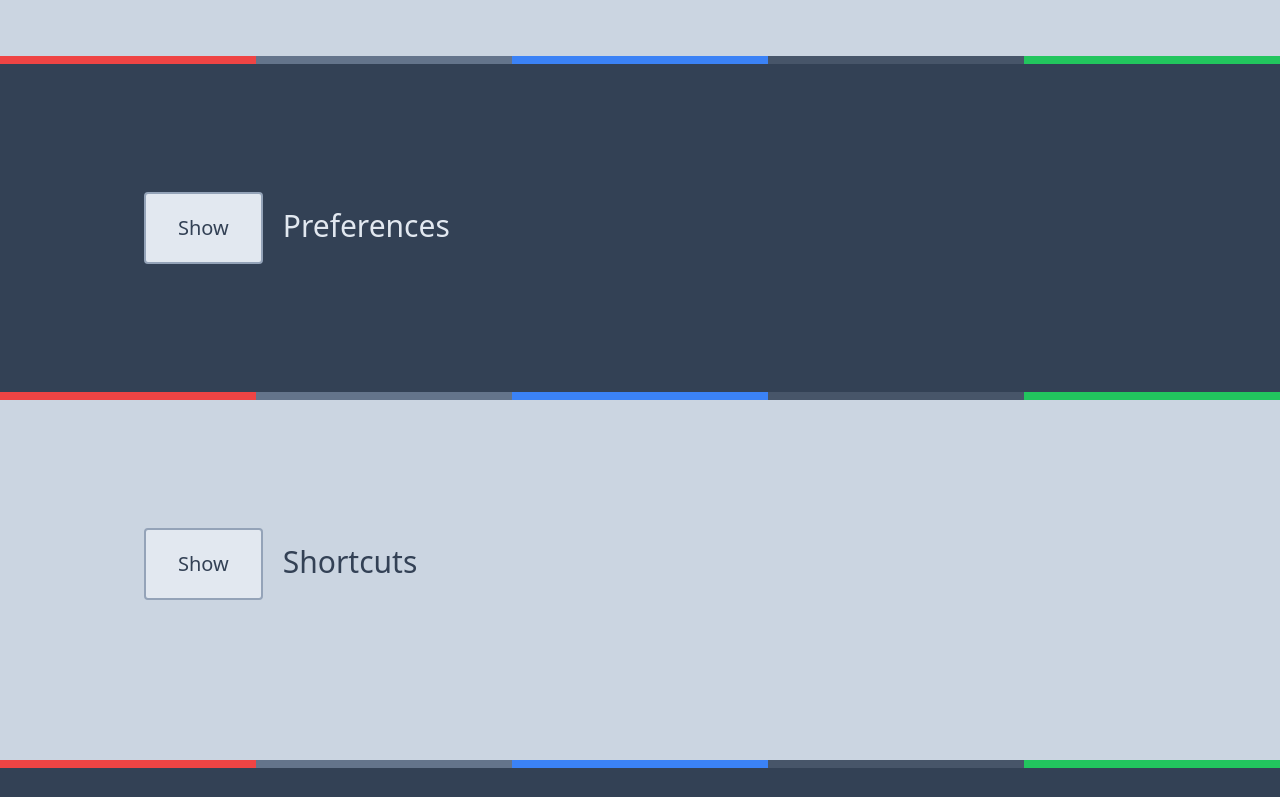
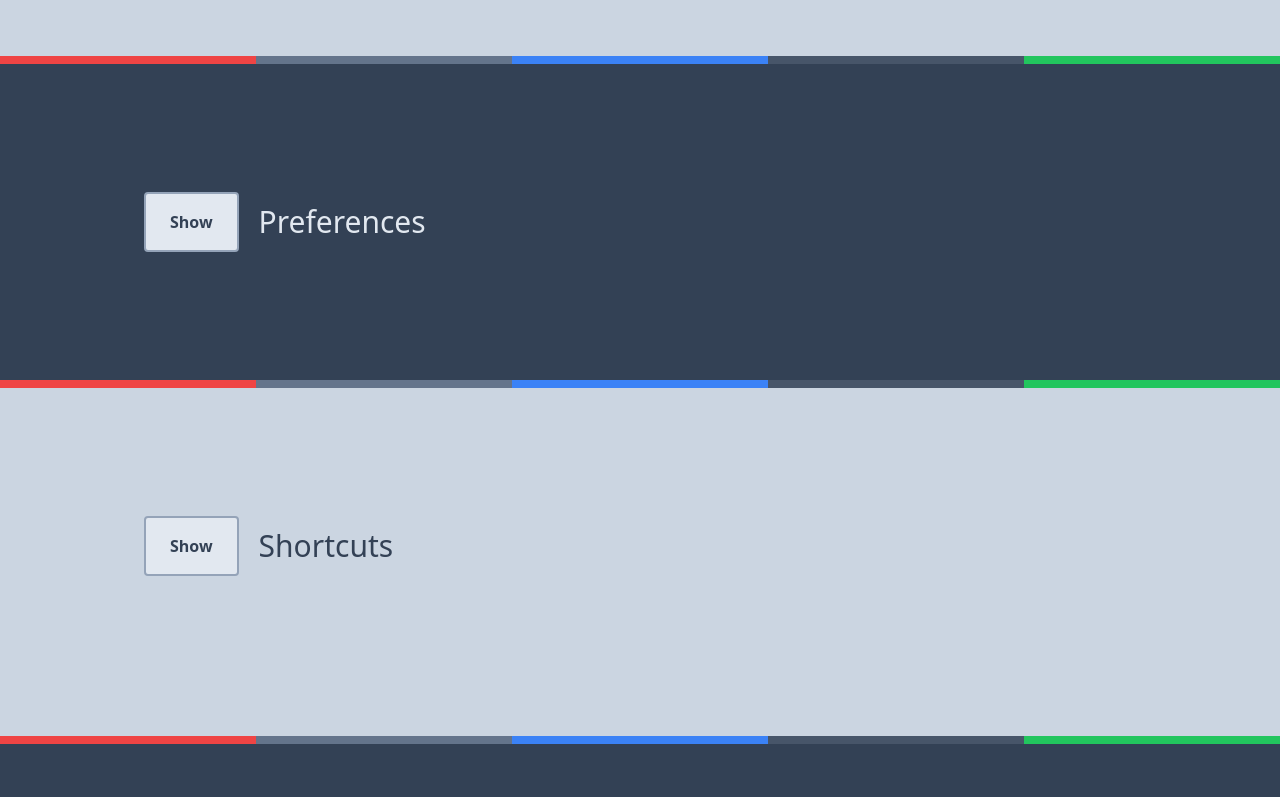
Before and after one commit to reactry/shades, a React (Create React App) app: page / in a window 1280 px wide. Shown: the part 1288-2085 px from the top of the page. Built offline with nearby package versions, Linux system fonts and the light colour scheme.

Commit message:
Made the button smaller

```diff
--- a/src/BigButton.js
+++ b/src/BigButton.js
@@ -6,7 +6,7 @@ export default function BigButton ({
 }) {
 
 	return (
-		<button onClick={handleClick} className="bg-slate-200 px-8 py-5 text-xl border-2 border-slate-400 text-slate-700 rounded hover:bg-slate-100 focus:bg-slate-100">
+		<button onClick={handleClick} className="bg-slate-200 px-6 py-4 text-md font-bold border-2 border-slate-400 text-slate-700 rounded hover:bg-slate-100 focus:bg-slate-100">
 			{title}
 		</button>
 	);
--- a/src/KeyboardShortcuts.js
+++ b/src/KeyboardShortcuts.js
@@ -31,7 +31,7 @@ export default function KeyboardShortcuts ({keyboardShortcuts}) {
 			<div className="max-w-5xl m-auto">
 				<div className="px-4 py-8 flex">
 					<BigButton title={showShortcuts ? "Hide" : "Show"} handleClick={() => setShowShortcuts(!showShortcuts)} />
-					<div className="text-3xl pl-5 pt-4">Shortcuts</div>
+					<div className="text-3xl pl-5 pt-3">Shortcuts</div>
 				</div>
 				<div className="px-4 pt-8">
 					{showShortcuts && shortcutItems}
--- a/src/Preferences.js
+++ b/src/Preferences.js
@@ -12,7 +12,7 @@ export default function Preferences () {
 			<div className="max-w-5xl m-auto">
 				<div className="px-4 py-8 flex">
 					<BigButton title={showPreferences ? "Hide" : "Show"} handleClick={() => setShowPreferences(!showPreferences)} />
-					<div className="text-3xl pl-5 pt-4">Preferences</div>
+					<div className="text-3xl pl-5 pt-3">Preferences</div>
 				</div>
 				{showPreferences && <div>
 					<div className="px-4 pt-8">
```
